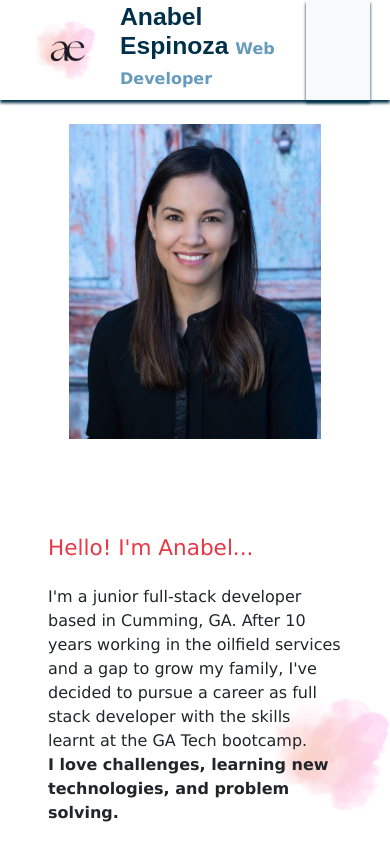
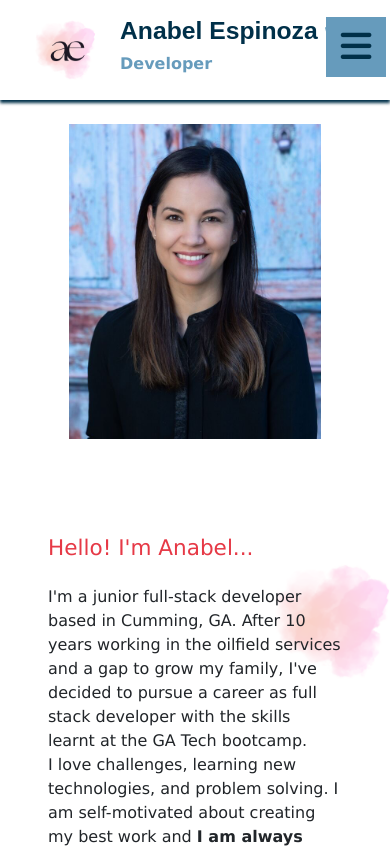
Before and after one commit to Anabel-Espinoza/My-Portfolio, a React (Create React App) app: page / in a window 390 px wide. Shown: the top 848 px of the page. Built offline with nearby package versions, Linux system fonts and the light colour scheme; a web font is replaced by a local one.

Commit message:
Hamburger menu works. Need to format the links

```diff
--- a/public/index.html
+++ b/public/index.html
@@ -15,6 +15,8 @@
     <link rel="preconnect" href="https://fonts.gstatic.com" crossorigin>
     <link href="https://fonts.googleapis.com/css2?family=Amaranth&family=Dosis:wght@300;400&family=Laila&family=Oregano&family=Overlock&family=Raleway:wght@300&family=Zeyada&display=swap" rel="stylesheet">
     <link rel="stylesheet" href="https://fonts.googleapis.com/css2?family=Material+Symbols+Outlined:opsz,wght,FILL,GRAD@20..48,100..700,0..1,-50..200" />
+    <script src="https://kit.fontawesome.com/cebf609fa8.js" crossorigin="anonymous"></script>
+
     <!--
       manifest.json provides metadata used when your web app is installed on a
       user's mobile device or desktop. See https://developers.google.com/web/fundamentals/web-app-manifest/
--- a/src/App.js
+++ b/src/App.js
@@ -5,7 +5,7 @@ import Footer from './components/Footer'
 
 function App() {
   return (
-    <div className="d-flex flex-column h-100vh">
+    <div className="wrapper d-flex flex-column">
       <Header />
       <Footer className="my-auto"/>
     </div>
--- a/src/components/AboutMe.js
+++ b/src/components/AboutMe.js
@@ -2,7 +2,7 @@ import React from 'react';
 
 const AboutMe = () => {
     return (
-    <div className= 'about d-flex flex-wrap'>
+    <div className= 'about d-flex flex-wrap align-items-center'>
         <img src='images\IMG_8838.jpg' alt='my-picture' className='about--picture p-4 rounded-3 col-lg-5 col-md-6 mx-auto'/>
         <div className='about--text m-5 col-lg-6 col-md-6'>
             <h4 className='my-4 warm-color'>Hello! I'm Anabel...</h4>
@@ -10,7 +10,8 @@ const AboutMe = () => {
                 I'm a junior full-stack developer based in Cumming, GA. After 10 years working in the oilfield
                 services and a gap to grow my family, I've decided to pursue a career as full stack developer
                 with the skills learnt at the GA Tech bootcamp.
-                <br /><strong >I love challenges, learning new technologies, and problem solving.</strong>
+                <br />I love challenges, learning new technologies, and problem solving.
+                I am self-motivated about creating my best work and <strong >I am always looking for new challenges and opportunities to grow as a developer.</strong>
             </p>
             <p>
                 Email me at: <strong><a className="light-blue" href="mailto: anabel.espinoza@gmail.com">anabel.espinoza@gmail.com</a></strong>
--- a/src/components/Contact.js
+++ b/src/components/Contact.js
@@ -44,6 +44,9 @@ const Contact = () => {
     setName('');
     setMessage('');
     setEmail('');
+    setErrorMessage(
+      `Thank you for your message, I'll be in touch soon!`
+    );
   };
 
   return (
--- a/src/components/Hamburger.js
+++ b/src/components/Hamburger.js
@@ -1,26 +1,26 @@
 import React from "react";
 
-const Hamburger = (handlePageChange) => {
+const Hamburger = ({ handlePageChange }) => {
     return (
-    <div className="hamburger-menu">
-        <nav className="bg-light">
-        <div className="container-fluid">
-            <button className="navbar-toggler ms-auto" type="button" data-mdb-toggle="collapse"
-            data-mdb-target="#navbarToggleExternalContent3" aria-controls="navbarToggleExternalContent3"
-            aria-expanded="false" aria-label="Toggle navigation">
-            <i className="fas fa-bars"></i>
-            </button>
-        </div>
-        </nav>
-        <div className="collapse" id="navbarToggleExternalContent3">
-        <div className="bg-light shadow-3 p-4">
-            <button className="btn btn-link btn-block border-bottom m-0" href="#AboutMe" onClick={() => handlePageChange('AboutMe')}>About Me</button>
-            <button className="btn btn-link btn-block border-bottom m-0" href="#Portfolio" onClick={() => handlePageChange('Portfolio')}>Portfolio</button>
-            <button className="btn btn-link btn-block border-bottom m-0" href="#Contact" onClick={() => handlePageChange('Contact')}>Contact</button>
-            <button className="btn btn-link btn-block m-0" href="#Resume" onClick={() => handlePageChange('Resume')}>Resume</button>
-        </div>
-        </div>
-    </div>
+    // <div className="hamburger-menu">
+    //     <div className="bg-light m-auto">
+    //         <div className="container-fluid p-auto">
+    //             <button className="navbar-toggler ms-auto" type="button" data-mdb-toggle="collapse"
+    //             data-mdb-target="#navbarToggleExternalContent3" aria-controls="navbarToggleExternalContent3"
+    //             aria-expanded="false" aria-label="Toggle navigation">
+    //             <i className="fas fa-bars"></i>
+    //             </button>
+    //         </div>
+    //     </div>
+    //     <div className="collapse" id="navbarToggleExternalContent3">
+            <div className="hamburger-list bg-light shadow-3 p-4">
+                <li className="text-center m-0" href="#AboutMe" onClick={() => handlePageChange('AboutMe')}>About Me</li>
+                <li className="text-center m-0" href="#Portfolio" onClick={() => handlePageChange('Portfolio')}>Portfolio</li>
+                <li className="text-center m-0" href="#Contact" onClick={() => handlePageChange('Contact')}>Contact</li>
+                <li className="text-center m-0" href="#Resume" onClick={() => handlePageChange('Resume')}>Resume</li>
+            </div>
+    //     </div>
+    // </div>
     )
 }
 
--- a/src/components/Header.js
+++ b/src/components/Header.js
@@ -10,6 +10,8 @@ import { useMediaQuery } from 'react-responsive'
 const Header = () => {
     const [currentPage, setCurrentPage] = useState('AboutMe');
     const isBigScreen = useMediaQuery({ query: '(min-width: 993px)' })
+    const [openHamb, setOpenHamb] = useState(false)
+    // const handleHamb = () => setToggleHamb(toggle => !toggle)
 
     const renderPage = () => {
       if (currentPage === 'AboutMe') {
@@ -35,7 +37,12 @@ const Header = () => {
             <h2 className='nav--title'>Anabel Espinoza <small className='light-blue'>Web Developer</small></h2>
             { isBigScreen
               ? <Navigation currentPage={currentPage} handlePageChange={handlePageChange} />
-              : <Hamburger handlePageChange={handlePageChange}/>
+              : <div className="hamburger">
+                  <button className="hamburger-btn" type="button" onClick={() => setOpenHamb(!openHamb)}>
+                    <i className="fas fa-bars"></i>
+                  </button>
+                  <div>{openHamb && <Hamburger handlePageChange={handlePageChange}/>}</div>
+                </div>
             }
         </nav>
             {renderPage()}
--- a/src/components/Navigation.js
+++ b/src/components/Navigation.js
@@ -3,7 +3,7 @@ import React from 'react';
 const Navigation = ({ currentPage, handlePageChange }) => {
     return (
         <div className='d-flex nav--list nav nav-tabs'>
-            <li className={currentPage === 'Portfolio' ? 'nav-item is-active' : 'nav-item'}>
+            <li className='nav-item is-active'>
                 <a
                     href="#AboutMe" onClick={() => handlePageChange('AboutMe')}
                     className={currentPage === 'AboutMe' ? 'nav-link active' : 'nav-link'}
--- a/src/components/Project.js
+++ b/src/components/Project.js
@@ -15,8 +15,10 @@ const Project = (props) => {
                             <h5 className='warm-color'>{project.name}</h5>
                         </div>
                         <p><small>{project.description}</small></p>
-                        <small><a href={project.repo} className='light-blue' target="_blank">GitHub</a></small><br/>
-                        <small><a href={project.deployed} className='light-blue' target="_blank">Deployed link</a></small>
+                        <div className="d-flex justify-content-evenly">
+                            <small><a href={project.repo} className='light-blue' target="_blank"><i class="fa-solid fa-link"></i>GitHub</a></small><br/>
+                            <small><a href={project.deployed} className='light-blue' target="_blank"><i class="fa-solid fa-link"></i>Deployed link</a></small>
+                        </div>
                     </div>
                 </div>
             </div>
--- a/src/components/Resume.js
+++ b/src/components/Resume.js
@@ -5,7 +5,7 @@ const Resume = () => {
         <div className='contact--area w-50 my-5 mx-auto d-flex border'>
             <div className='contact--form w-100 p-4'>
                 <h5><strong>Resume</strong></h5>
-                <p>Download my <a href="#" className="light-blue">resume</a>.</p>
+                <p>Download my <a href="#" target="_blank" className="light-blue">resume</a>.</p>
                 <h6><strong>Front-End technologies</strong></h6>
                 <ul>
                     <li>HTML</li>
--- a/src/styles/App.css
+++ b/src/styles/App.css
@@ -35,6 +35,10 @@ a:hover {
   color: var(--navy)
 }
 
+.wrapper {
+  height:100vh
+}
+
 .warm-color {
   color: var(--warm)
 }
@@ -46,6 +50,7 @@ a:hover {
   box-shadow: 1px -3px 3px 0px var(--navy);
   margin-top: auto;
   background-color: white;
+  padding: 20px 20px;
 }
 
 /* NavBar */
@@ -79,6 +84,10 @@ a.nav-link:hover {
   font-weight: bold;
 }
 
+a.nav-link.active {
+	color: var(--warm) !important
+}
+
 .nav--title > small {
   font-size: 16px;
 }
@@ -86,6 +95,27 @@ a.nav-link:hover {
 .nav---list > a:hover {
   color: var(--warm);
   font-weight: bold
+}
+
+/* Hamburger */
+
+.hamburger {
+  position: absolute;
+  right: 1%;
+  top:2%;
+  height: 60px;
+  width: 60px;
+}
+
+button.hamburger-btn {
+  height: 100%;
+  width: 100%;
+  font-size: 35px;
+}
+
+.hamburger-links {
+  background-color: white;
+  padding: 0 50px;
 }
 
 /* About Me */
```
Also changed, not shown: 1 other file (tests, documents, lock files or other folders).
